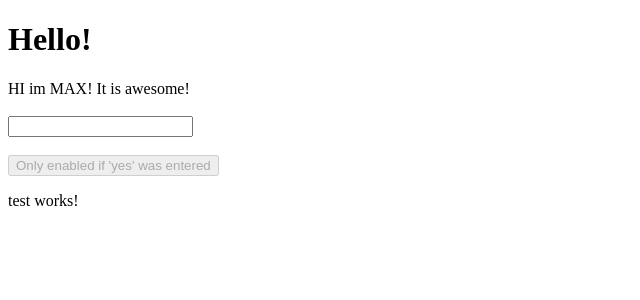
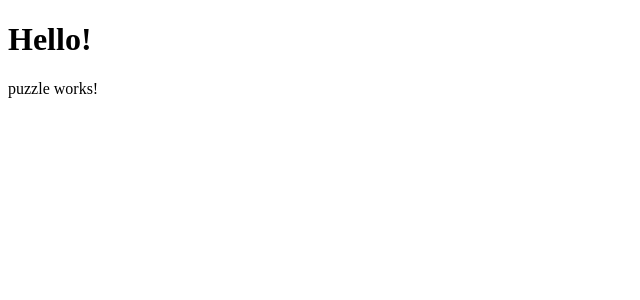
Before and after one commit to andrewnovykov/Angular2-U, an Angular app: page / in a window 1280 px wide. Shown: the top 300 px of the page, without its empty margins (0-640 px from the left). Built offline with nearby package versions, Linux system fonts and the light colour scheme.

Commit message:
Init puzzle project

```diff
--- a/src/app/app.component.html
+++ b/src/app/app.component.html
@@ -1,4 +1,4 @@
 <h1>
   {{title}}
 </h1>
-<my-component>	</my-component>
+<my-puzzle>	</my-puzzle>
--- a/src/app/app.module.ts
+++ b/src/app/app.module.ts
@@ -6,12 +6,14 @@ import { HttpModule } from '@angular/http';
 import { AppComponent } from './app.component';
 import { MyComponentComponent } from './my-component.component';
 import { TestComponent } from './test/test.component';
+import { PuzzleComponent } from './puzzle/puzzle.component';
 
 @NgModule({
   declarations: [
     AppComponent,
     MyComponentComponent,
-    TestComponent
+    TestComponent,
+    PuzzleComponent
   ],
   imports: [
     BrowserModule,
--- /dev/null
+++ b/src/app/puzzle/puzzle.component.html
@@ -0,0 +1,3 @@
+<p>
+  puzzle works!
+</p>
--- /dev/null
+++ b/src/app/puzzle/puzzle.component.ts
@@ -0,0 +1,15 @@
+import { Component, OnInit } from '@angular/core';
+
+@Component({
+  selector: 'my-puzzle',
+  templateUrl: './puzzle.component.html',
+  styleUrls: ['./puzzle.component.css']
+})
+export class PuzzleComponent implements OnInit {
+
+  constructor() { }
+
+  ngOnInit() {
+  }
+
+}
```
Also changed, not shown: src/app/puzzle/puzzle.component.css (added), 1 other file (tests, documents, lock files or other folders).
